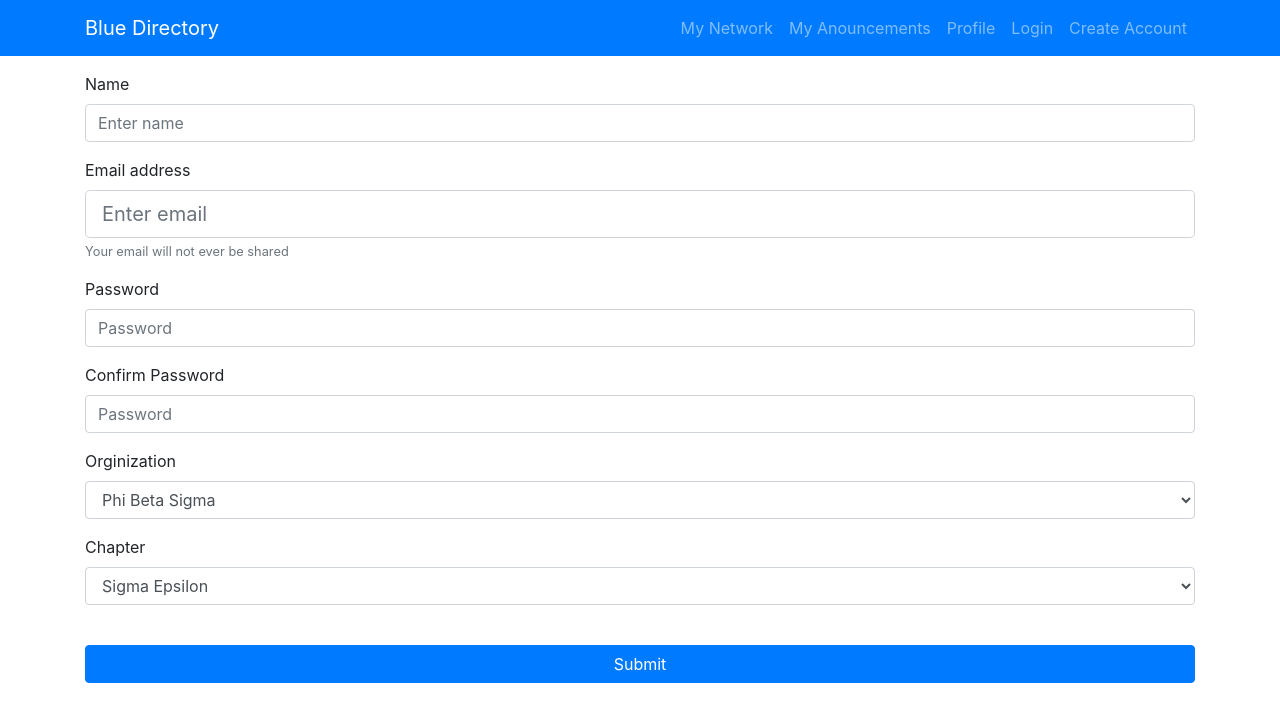
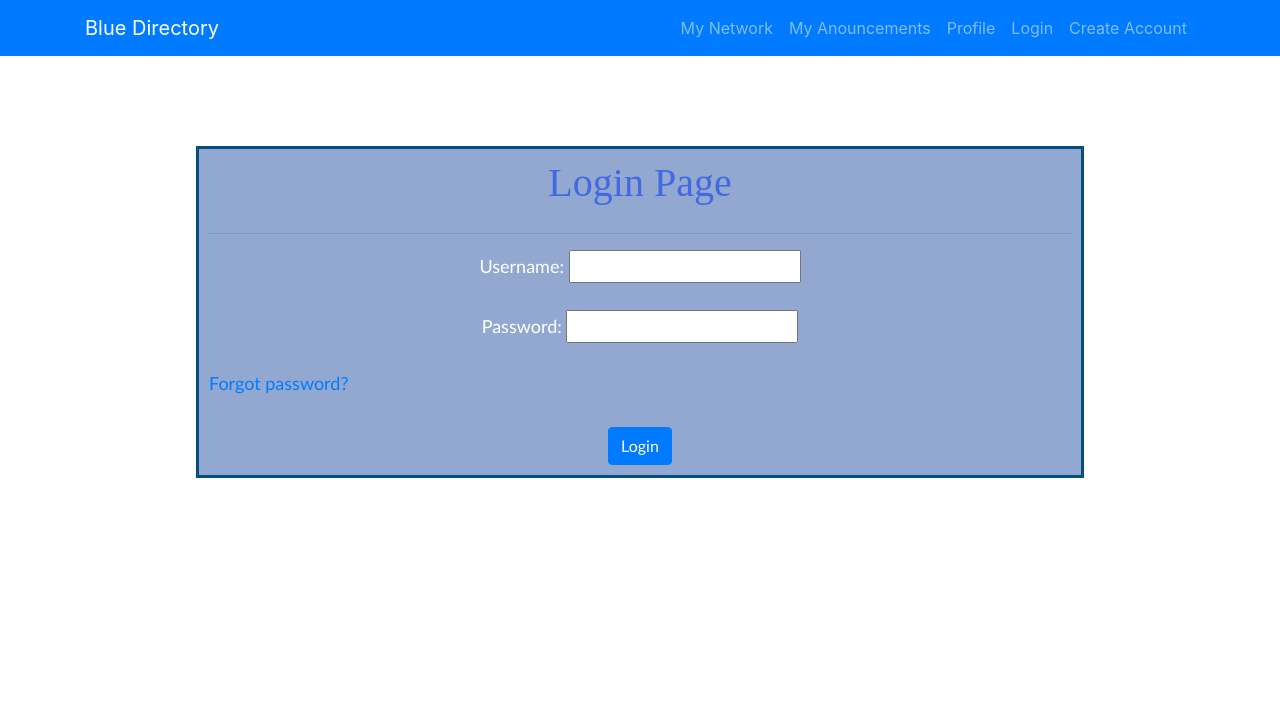
Before and after one commit to MrEdwinRodriguez/directory, an Angular app: page / in a window 1280 px wide. Shown: the top 722 px of the page. Built offline with nearby package versions, Linux system fonts and the light colour scheme.

Commit message:
added login, create account css

```diff
--- a/src/app/app.component.css
+++ b/src/app/app.component.css
@@ -0,0 +1,3 @@
+body{
+    background-color: royalblue;
+}
--- a/src/app/app.component.html
+++ b/src/app/app.component.html
@@ -1,2 +1,6 @@
-<app-header></app-header>
-<app-create-account></app-create-account>
+<app-header (featureSelected)="onNavigate($event)"></app-header>
+{{testFeature}}
+
+
+<app-login *ngIf="loadedFeature === 'login'"></app-login>
+<app-create-account *ngIf="loadedFeature === 'create-account'"></app-create-account>
--- a/src/app/app.component.ts
+++ b/src/app/app.component.ts
@@ -6,5 +6,9 @@ import { Component } from '@angular/core';
   styleUrls: ['./app.component.css']
 })
 export class AppComponent {
-  title = 'directory-app';
+  loadedFeature = 'login';
+
+  onNavigate(feature: string) {
+    this.loadedFeature = feature
+  }
 }
--- a/src/app/create-account/create-account.component.css
+++ b/src/app/create-account/create-account.component.css
@@ -0,0 +1,12 @@
+#createAccount{
+    margin: auto;
+    margin-top: 90px;
+    border: 3px solid #034f84;
+    padding: 50px;
+    padding-bottom: 0px;
+    background-color: #92a8d1;
+    color: white;
+    font-family: Candara;
+    font-size: 18px;
+
+}
--- a/src/app/create-account/create-account.component.html
+++ b/src/app/create-account/create-account.component.html
@@ -1,4 +1,4 @@
-<div class="container">
+<div class="container" id="createAccount">
   <!--##################START HERE#####################-->
 
   <!-- FORM -->
@@ -11,7 +11,6 @@
       <div class="form-group">
           <label for="email">Email address</label>
           <input class="form-control form-control-lg" type="email" id="email" placeholder="Enter email">
-          <small class="form-text text-muted">Your email will not ever be shared</small>
       </div>
       <div class="form-group">
           <label for="password" >Password</label>
--- a/src/app/header/header.component.html
+++ b/src/app/header/header.component.html
@@ -13,10 +13,10 @@
             </li>
 
             <li class="nav-item" *ngIf="!isLoggedIn">
-                <a class="nav-link" href="#">Login</a>
+                <a class="nav-link" href="#" (click)="onSelect('login')">Login</a>
             </li>
             <li class="nav-item" *ngIf="!isLoggedIn">
-                <a class="nav-link" href="#">Create Account</a>
+                <a class="nav-link" href="#" (click)="onSelect('create-account')">Create Account</a>
             </li>
             <li class="nav-item" *ngIf="isLoggedIn">
                 <a class="nav-link" href="#">Logout</a>
--- a/src/app/header/header.component.ts
+++ b/src/app/header/header.component.ts
@@ -1,4 +1,5 @@
-import { Component, OnInit } from '@angular/core';
+import { Component, OnInit, EventEmitter, Output } from '@angular/core';
+
 
 @Component({
   selector: 'app-header',
@@ -7,6 +8,11 @@ import { Component, OnInit } from '@angular/core';
 })
 export class HeaderComponent implements OnInit {
   isLoggedIn = false
+  @Output() featureSelected = new EventEmitter<string>();
+
+  onSelect(feature: string){
+    this.featureSelected .emit(feature);
+  }
 
   constructor() { }
 
--- a/src/app/login/login.component.css
+++ b/src/app/login/login.component.css
@@ -0,0 +1,28 @@
+
+
+#loginBox{
+    margin: auto;
+    margin-top: 90px;
+    width: 80%;
+    border: 3px solid #034f84;
+    padding: 10px;
+    text-align: center;
+    background-color: #92a8d1;
+    color: white;
+    font-family: Candara;
+    font-size: 18px;
+
+}
+
+h1{
+    color: royalblue;
+    font-family: cursive;
+    padding-bottom: 10px;
+}
+
+.forgot {
+    text-align: left;
+    margin-bottom:30px;
+
+
+  }
--- a/src/app/login/login.component.html
+++ b/src/app/login/login.component.html
@@ -1,3 +1,15 @@
-<p>
-  login works!
-</p>
+
+<div class="container">
+  <div id="loginBox">
+    <h1>Login Page</h1>
+    <hr>
+<form action="" method="post">
+    Username: <input type="text" name="username"><br><br>
+    Password: <input type="password" name="password"><br><br>
+    <div class="forgot">
+      <a href="reset.html">Forgot password?</a><br>
+    </div>
+    <input type="submit" name="submit" value="Login" class="btn btn-primary">
+  </form>
+  </div>
+</div>
```
